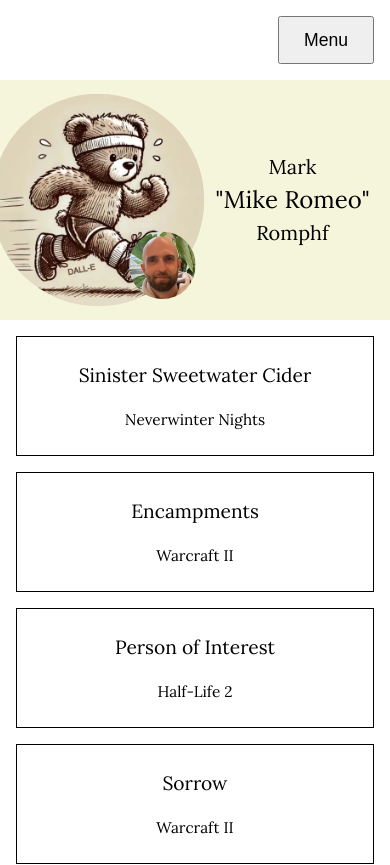
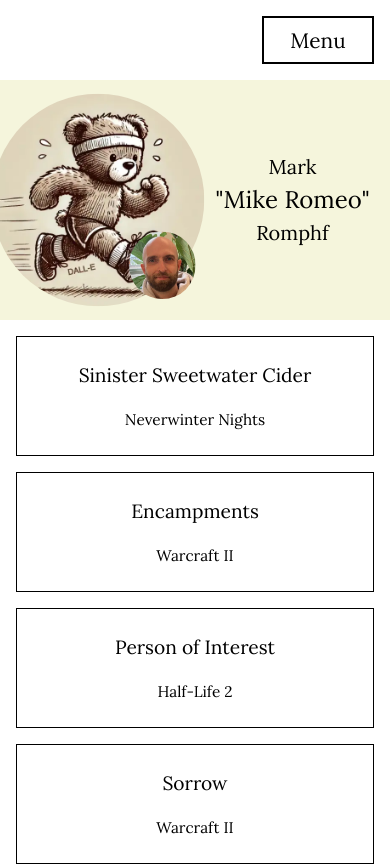
Before and after one commit to mromphf/website, a Vue app: page / in a window 390 px wide. Shown: the top 865 px of the page. Built offline with nearby package versions, Linux system fonts and the light colour scheme.

Commit message:
Styles for menu button and mobile nav.

```diff
--- a/src/components/Nav.vue
+++ b/src/components/Nav.vue
@@ -12,7 +12,10 @@ export default {
       const menu = this.$refs.mobileMenu;
       const button = this.$refs.toggleButton;
 
-      if (this.visible && !menu?.contains(event.target) && !button?.contains(event.target)) {
+      if (this.visible &&
+          !menu?.contains(event.target) &&
+          !button?.contains(event.target)) {
+
         this.visible = false;
       }
     },
@@ -20,9 +23,11 @@ export default {
   watch: {
     visible(val) {
       if (val) {
-        document.addEventListener("click", this.handleExternalClick);
+        document.addEventListener(
+            "click", this.handleExternalClick);
       } else {
-        document.removeEventListener("click", this.handleExternalClick);
+        document.removeEventListener(
+            "click", this.handleExternalClick);
       }
     },
   },
@@ -32,7 +37,8 @@ export default {
     })
   },
   beforeUnmount() {
-    document.removeEventListener("click", this.handleExternalClick);
+    document.removeEventListener("click",
+        this.handleExternalClick);
   },
 }
 </script>
@@ -70,13 +76,24 @@ nav {
 }
 
 button {
+  background-color: var(--background-color);
+  border-color: var(--text-color);
+  color: var(--text-color);
   margin-left: auto;
+  border-style: solid;
+  font-family: "Lora", -apple-system, BlinkMacSystemFont, "Segoe UI", Roboto, "Helvetica Neue", Arial, sans-serif;
+}
+
+button:hover {
+  cursor: pointer;
+  background-color: beige;
+  color: black;
 }
 
 .mobile {
-  background-color: gray;
+  background-color: var(--background-color);
   position: absolute;
-  top: 4rem;
+  top: 4.35rem;
   right: 0;
   z-index: 5;
   font-size: 1.3em;
@@ -102,7 +119,7 @@ ul {
 
 a, button {
   text-decoration: none;
-  font-size: 1.1em;
+  font-size: 1.3em;
 }
 
 a:hover {
@@ -110,7 +127,7 @@ a:hover {
 }
 
 button {
-  width: 6rem;
+  width: 7rem;
   height: 3rem;
 }
 
```
